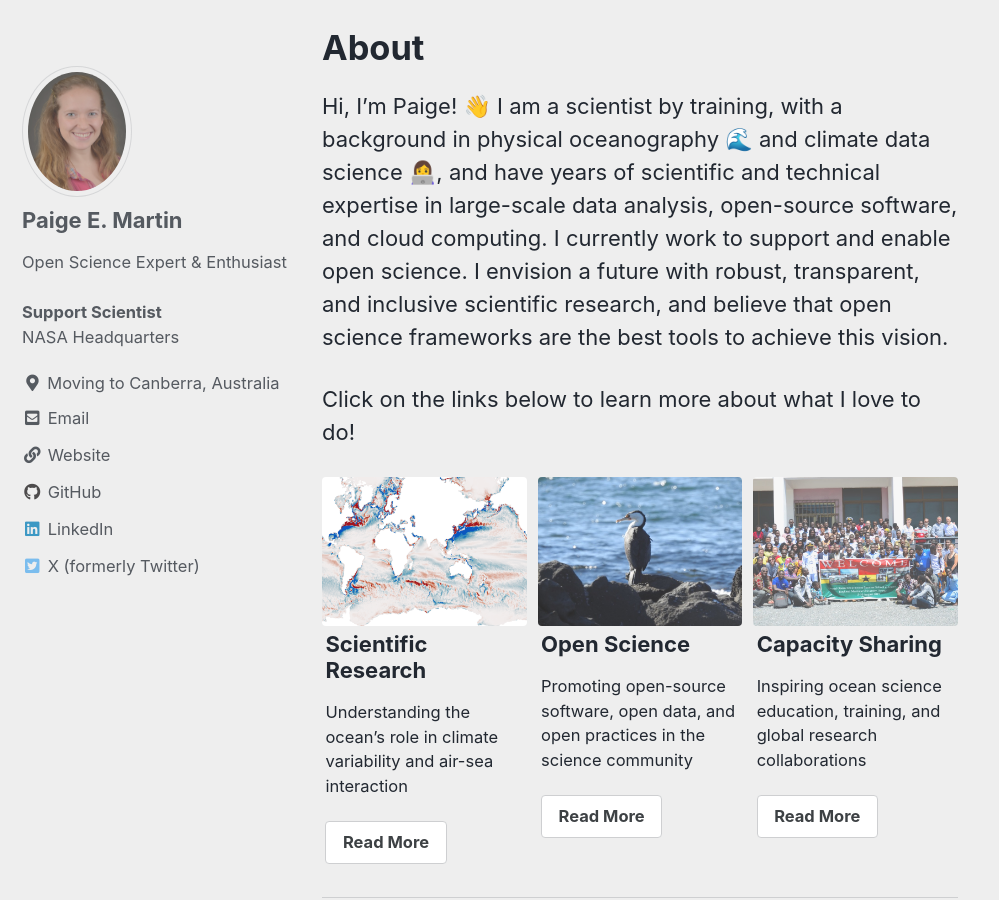
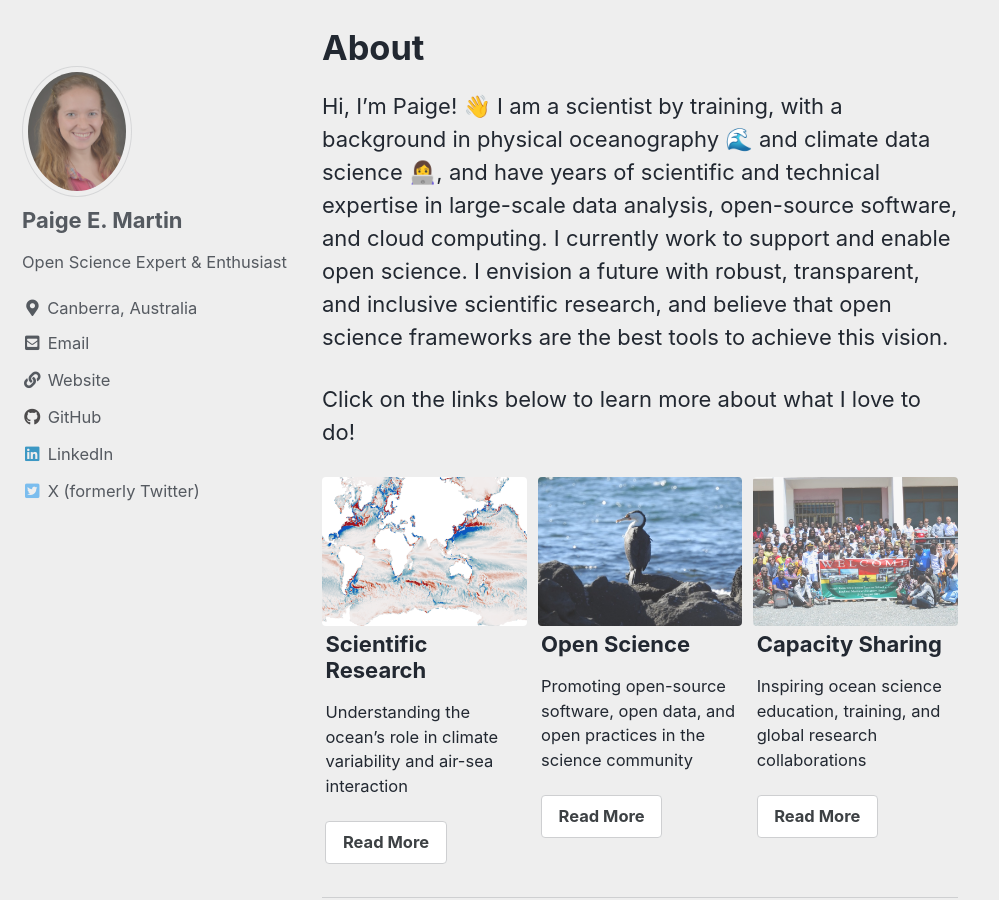
Before and after one commit to wanbint/wb, a Jekyll site: the page built from _pages/index.md, in a window 1280 px wide and 900 px high, scrolled down 432 px. Shown: the whole window, without its empty margins (0-999 px from the left). Built offline with Jekyll 4.4.1, drawn with Linux system fonts in a browser that asks for light colours; cached includes are drawn as plain includes; the list of posts is cut into pages by our own code.

Commit message:
Update _config.yml

```diff
--- a/_config.yml
+++ b/_config.yml
@@ -106,10 +106,8 @@ analytics:
 author:
   name             : "Paige E. Martin"
   avatar           : "/assets/paige_photo.png" # path of avatar image, e.g. "/assets/images/bio-photo.jpg"
-  bio              : "Open Science Expert & Enthusiast <br><br>
-                      **Support Scientist** <br>
-                      NASA Headquarters"
-  location         : "Moving to Canberra, Australia"
+  bio              : "Open Science Expert & Enthusiast"
+  location         : "Canberra, Australia"
   email            :
   links:
     - label: "Email"
```
